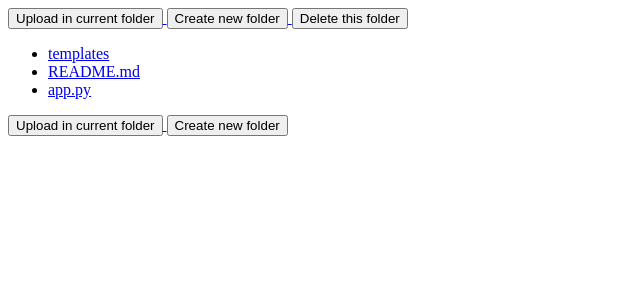
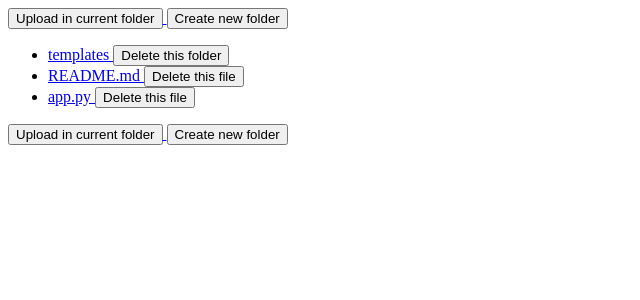
Before and after one commit to slolow/slocloud, a Flask app: page /media in a window 1280 px wide. Shown: the top 300 px of the page, without its empty margins (0-640 px from the left). Run offline with Flask 2, Linux system fonts and the light colour scheme; parts of the project's set-up code (start-up, migrations or seed data) failed here and were passed over; some libraries are stand-ins or nearby versions.

Commit message:
Added delete files

```diff
--- a/app.py
+++ b/app.py
@@ -83,7 +83,7 @@ def show_main_directory():
     global global_temp_path
     global_temp_path = basedir
     sub_dir_and_files = get_sub_dir_and_files(basedir)
-    return render_template('media.html', sub_directories=sub_dir_and_files['sub_dir'], files=sub_dir_and_files['files'], rel_path='', abs_path=global_temp_path)
+    return render_template('media.html', sub_directories=sub_dir_and_files['sub_dir'], files=sub_dir_and_files['files'], rel_path='')
 
 
 @app.route('/media/<path:path>')
@@ -120,19 +120,25 @@ def create_new_folder():
 #        return redirect(url_for('show_directory', path))
 
 
-@app.route('/confirm-delete-folder')
-def confirm_delete_folder():
-    rel_path = os.path.relpath(global_temp_path, start=basedir)
-    return render_template('confirmdelete.html', rel_path=rel_path)
+@app.route('/confirm-delete-folder/<path:path>')
+def confirm_delete_folder(path):
+    global global_temp_path
+    global_temp_path = path
+    return render_template('confirmdelete.html', rel_path=path)
 
 
 @app.route('/delete-folder')
 def delete_folder():
     global global_temp_path
-    shutil.rmtree(global_temp_path)
+    path = os.path.join(basedir, global_temp_path)
+    if os.path.isfile(path):
+        os.remove(path)
+    else:
+        shutil.rmtree(path)
     global_temp_path = os.path.dirname(global_temp_path)   # reset global global_temp_path to parent folder from deleted folder
-    rel_path = os.path.relpath(global_temp_path, start=basedir)
-    return redirect(url_for('show_directory', path=rel_path))
+        #rel_path = os.path.relpath(global_temp_path, start=basedir)
+    return redirect(url_for('show_directory', path=global_temp_path))
+    #return redirect(url_for('show_directory', path=path))
 
 
 
--- a/templates/media.html
+++ b/templates/media.html
@@ -9,9 +9,6 @@
 	<a href="{{ url_for('render_new_folder_form') }}">
 		<button type="button">Create new folder</button>
 	</a>
-	<a href="{{ url_for('confirm_delete_folder') }}">
-		<button type="button">Delete this folder</button>
-	</a>
 
     <ul>
         {% for directory in sub_directories %}
@@ -19,6 +16,9 @@
 				<a href="{{ url_for('show_directory', path=rel_path + directory) }}">
                     {{ directory }}
                 </a>
+               	<a href="{{ url_for('confirm_delete_folder', path=rel_path + directory) }}">
+					<button type="button">Delete this folder</button>
+				</a>
             </li>
         {% endfor %}
 
@@ -27,6 +27,9 @@
 				<a href="{{ url_for('show_directory', path=rel_path + file) }}" target="_blank">
                     {{ file }}
                 </a>
+                <a href="{{ url_for('confirm_delete_folder', path=rel_path + file) }}">
+					<button type="button">Delete this file</button>
+				</a>
             </li>
         {% endfor %}
     </ul>
```
